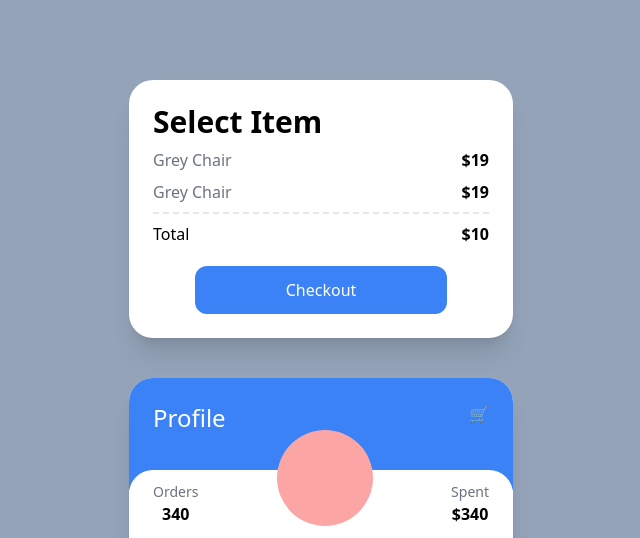
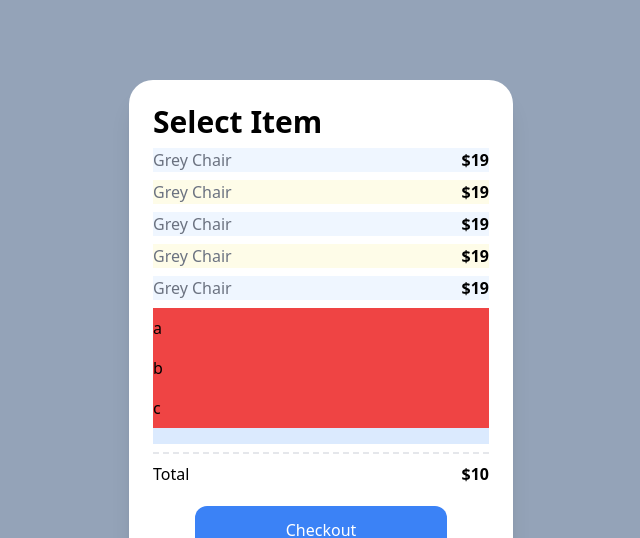
Before and after one commit to juhui88/NextJsStudy, a Next.js app in the folder tailwindcss/: page / in a window 1280 px wide. Shown: the top 538 px of the page, without its empty margins (319-959 px from the left). Built offline with nearby package versions, Linux system fonts and the light colour scheme.

Commit message:
modifilers for lists

```diff
--- a/tailwindcss/pages/index.tsx
+++ b/tailwindcss/pages/index.tsx
@@ -18,14 +18,19 @@ const Home:NextPage = () =>{
     <div className="bg-slate-400 py-20  grid gap-10 min-h-screen">
       <div className="bg-white p-6 rounded-3xl shadow-xl w-96 mx-auto">
         <span className="font-semibold text-3xl">Select Item</span>
-        <div className="flex justify-between my-2">
-          <span className="text-gray-500">Grey Chair</span>
-          <span className="font-semibold">$19</span>
-        </div>
-        <div className="flex justify-between">
-          <span className="text-gray-500">Grey Chair</span>
-          <span className="font-semibold">$19</span>
-        </div>
+        <ul>
+          {[1,2,3,4,5].map(i=> (
+            <div key = {i} className="flex justify-between my-2 odd:bg-blue-50 even:bg-yellow-50">
+              <span className="text-gray-500">Grey Chair</span>
+              <span className="font-semibold">$19</span>
+            </div>
+          ))}
+        </ul>
+        <ul>
+          {["a", "b", "c", ""].map((c,i) =>
+          <li className="bg-red-500 py-2 empty:bg-blue-100" key = {i}>{c}</li>)}
+        </ul>
+
         <div className="flex justify-between mt-2 pt-2 border-t-2 border-dashed">
           <span>Total</span>
           <span className="font-semibold">$10</span>
```
